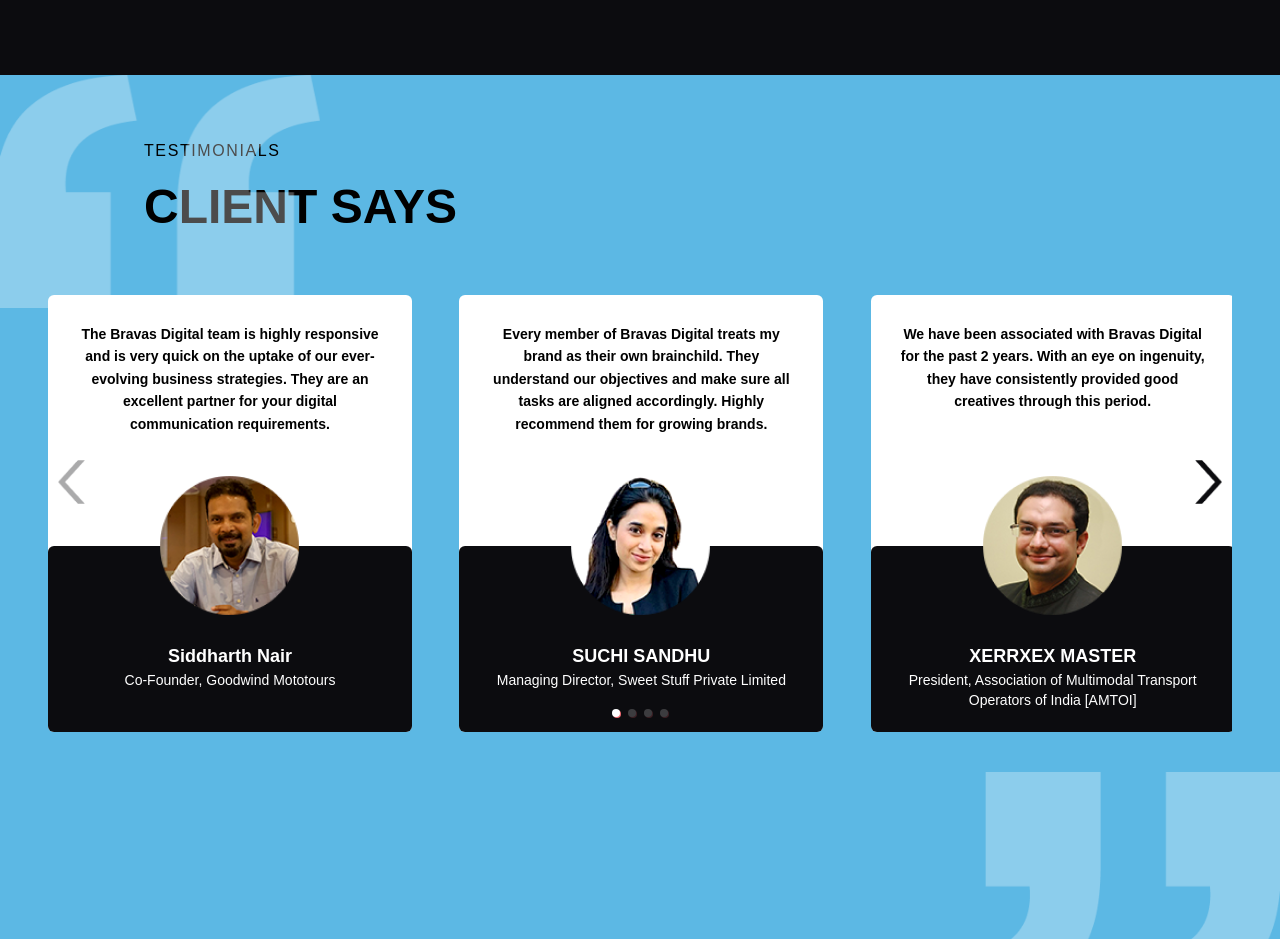
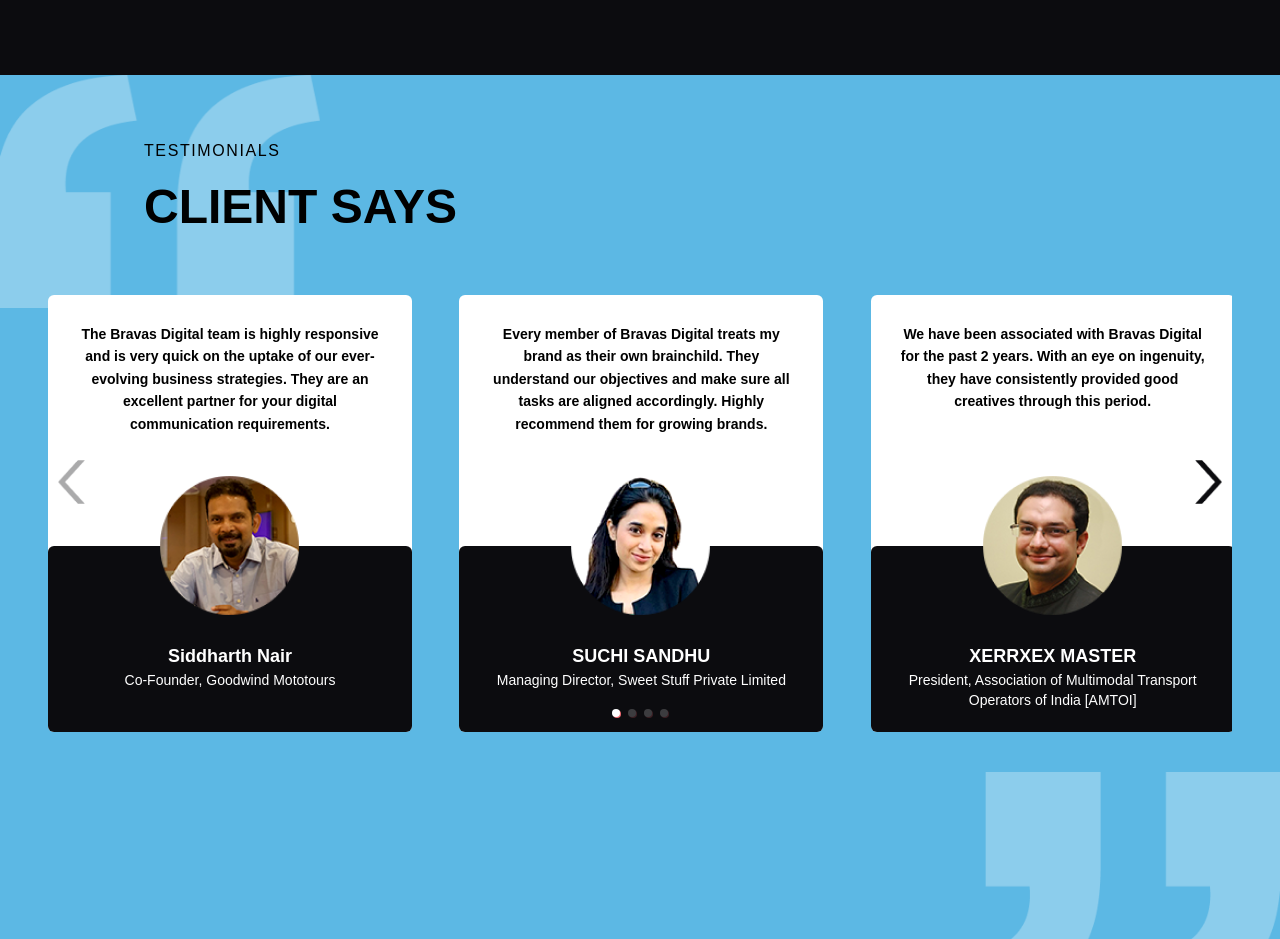
Before and after one commit to Ashutoshkr23/Bravos-11, a Next.js app: page / in a window 1280 px wide. Shown: the part 6140-7079 px from the top of the page. Built offline with nearby package versions, Linux system fonts and the light colour scheme.

Commit message:
comma overlap fix

```diff
--- a/src/components/Testimonials.jsx
+++ b/src/components/Testimonials.jsx
@@ -7,7 +7,7 @@ function Testimonials() {
       <img src="/assets/images/testimonial/Comma-up.png" alt="comma" className='absolute w-1/4 ' />
       <div >
         <div className='py-6 md:pt-10 lg:pt-16'>
-          <div className='pl-5 md:pl-10 lg:pl-36'>
+          <div className='pl-5 md:pl-10 lg:pl-36 relative'>
             <p className='text-black font-light text-[10px]  md:text-xs lg:text-base  tracking-widest'>TESTIMONIALS</p>
             <h1 className='text-black font-bold  text-3xl lg:text-5xl mt-5'>CLIENT SAYS</h1>
           </div>
```
